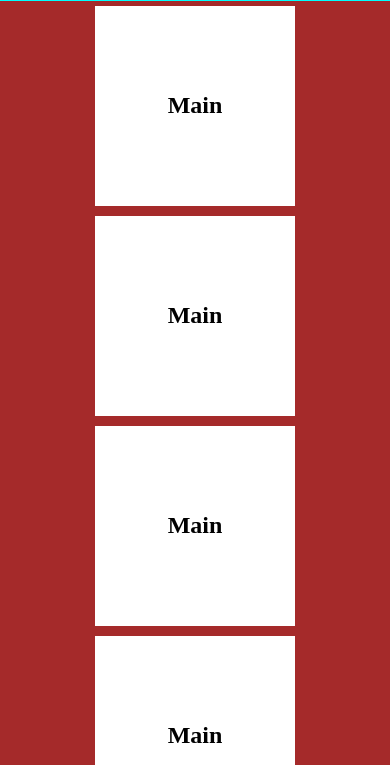
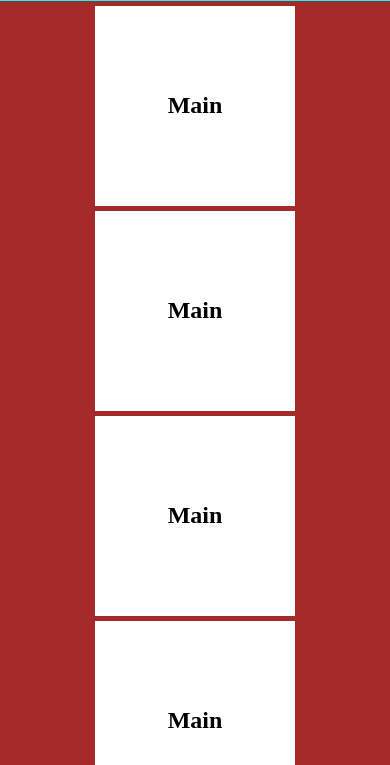
Before and after one commit to Korny94/CSS-Grids, a plain HTML site: page responsive.html in a window 390 px wide. Shown: the part 79-844 px from the top of the page. Drawn offline with Linux system fonts and the light colour scheme.

Commit message:
Update responsivestyle.css

```diff
--- a/responsivestyle.css
+++ b/responsivestyle.css
@@ -20,13 +20,15 @@
     display: grid;
     grid-template-columns: 1fr 1fr;
     grid-template-rows: 1fr 1fr 1fr;
+    gap: 5px;
+    padding: 5px;
 }
 
 .div {
     width: clamp(1px, 150px, 151px);
     height: clamp(1px, 150px, 151px);
     background-color: white;
-    margin: 5px auto;
+    margin: auto;
     display: grid;
     place-items: center;
 }
```
